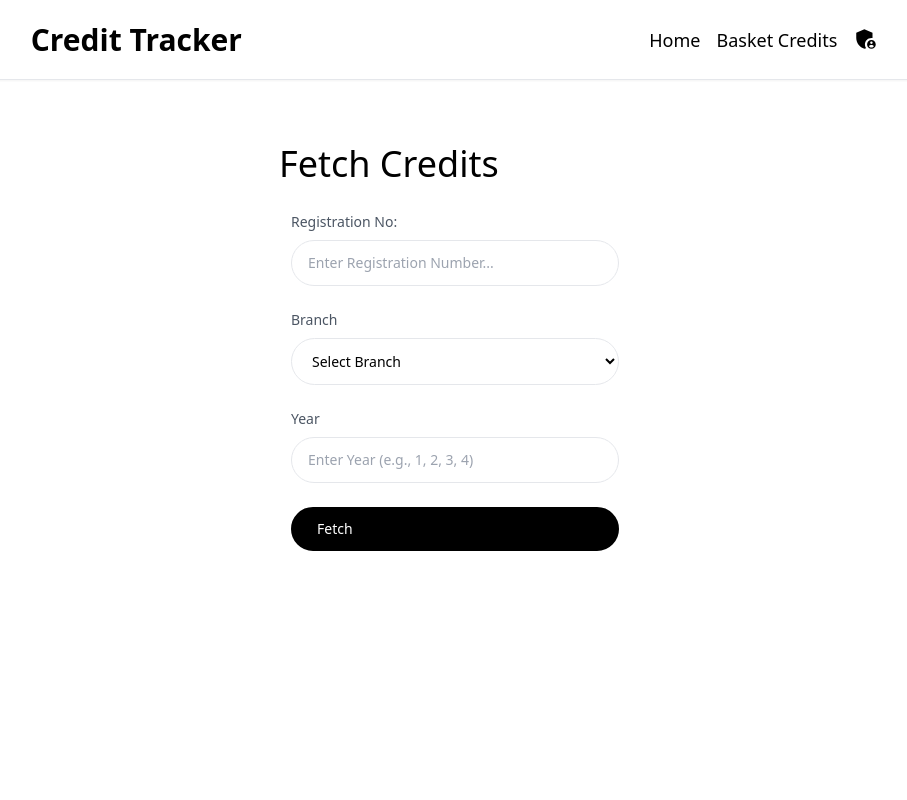
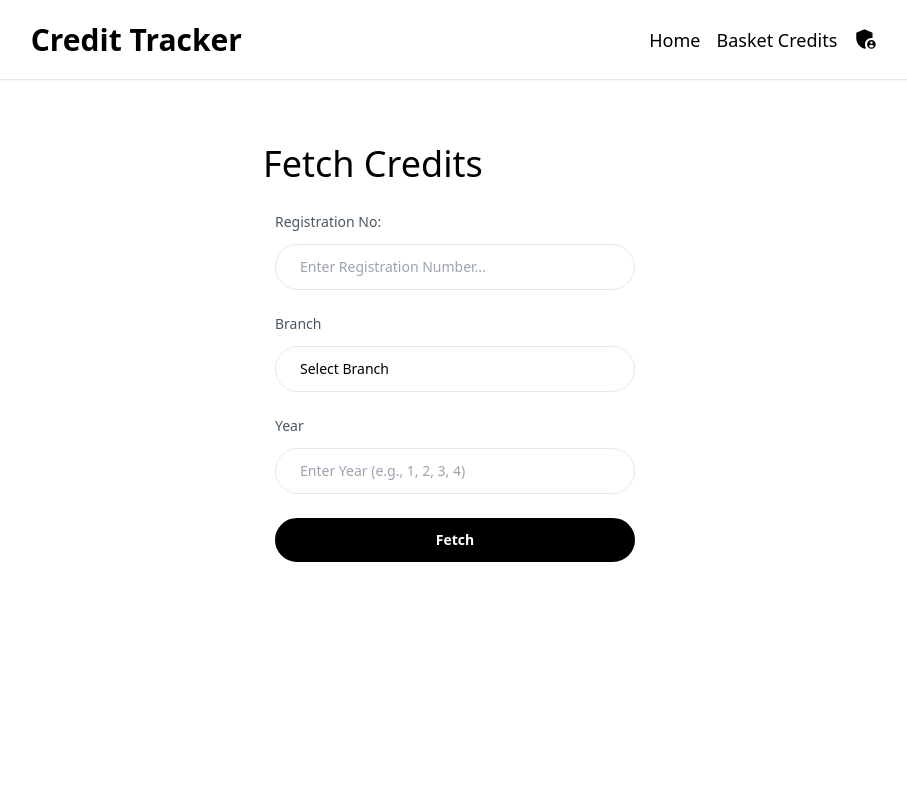
Before and after one commit to Anupam890/creditTaker, a React (Vite) app: page /basketcredits in a window 1280 px wide. Shown: the top 800 px of the page, without its empty margins (185-1092 px from the left). Built offline with nearby package versions, Linux system fonts and the light colour scheme.

Commit message:
added = true;

```diff
--- a/src/layouts/CredDash/BasketCredit.jsx
+++ b/src/layouts/CredDash/BasketCredit.jsx
@@ -41,61 +41,68 @@ const BasketCredit = () => {
     <>
       <section className="min-h-screen">
         <div className="bg-white relative items-center w-full px-5 py-12 mx-auto md:px-12 lg:px-20 max-w-7xl">
-          <div className="w-full max-w-md mx-auto md:max-w-sm sm:px-4">
+          <div className="w-full max-w-md mx-auto md:max-w-sm md:px-0 md:w-96 sm:px-4">
             <div className="flex flex-col">
               <div>
-                <h2 className="text-3xl md:text-4xl text-black animate__animated animate__fadeInUp">Fetch Credits</h2>
+                <h2 className="text-4xl text-black animate__animated animate__fadeInUp">Fetch Credits</h2>
               </div>
             </div>
             <div className="p-3">
               {loading ? (
+
                 <div className="flex justify-center items-center h-64">
                   <Loader />
                 </div>
               ) : fetchedData ? (
-                <div className="mt-6 overflow-x-auto">
+
+                <div className="mt-6">
                   <table className="min-w-full divide-y divide-gray-200">
                     <thead className="bg-gray-100">
                       <tr>
-                        <th className="px-4 py-3 text-left text-xs font-medium text-gray-500 uppercase tracking-wider">Basket Name</th>
-                        <th className="px-4 py-3 text-left text-xs font-medium text-gray-500 uppercase tracking-wider">Requirements</th>
-                        <th className="px-4 py-3 text-left text-xs font-medium text-gray-500 uppercase tracking-wider">Completed Credits</th>
-                        <th className="px-4 py-3 text-left text-xs font-medium text-gray-500 uppercase tracking-wider">Pending Credits</th>
+                        <th className="px-6 py-3 text-left text-xs font-medium text-gray-500 uppercase tracking-wider">Basket Name</th>
+                        <th className="px-6 py-3 text-left text-xs font-medium text-gray-500 uppercase tracking-wider">Requirements</th>
+                        <th className="px-6 py-3 text-left text-xs font-medium text-gray-500 uppercase tracking-wider">Completed Credits</th>
+                        <th className="px-6 py-3 text-left text-xs font-medium text-gray-500 uppercase tracking-wider">Pending Credits</th>
                       </tr>
                     </thead>
                     <tbody className="bg-white divide-y divide-gray-200">
                       {fetchedData.map((item, index) => (
                         <tr key={index}>
-                          <td className="px-4 py-2 text-sm font-medium text-gray-900">{item.basketName}</td>
-                          <td className="px-4 py-2 text-sm text-gray-500">{item.requirements}</td>
-                          <td className="px-4 py-2 text-sm text-gray-500">{item.completedCredits}</td>
-                          <td className="px-4 py-2 text-sm text-gray-500">{item.pendingCredits}</td>
+                          <td className="px-6 py-4 whitespace-nowrap text-sm font-medium text-gray-900">{item.basketName}</td>
+                          <td className="px-6 py-4 whitespace-nowrap text-sm text-gray-500">{item.requirements}</td>
+                          <td className="px-6 py-4 whitespace-nowrap text-sm text-gray-500">{item.completedCredits}</td>
+                          <td className="px-6 py-4 whitespace-nowrap text-sm text-gray-500">{item.pendingCredits}</td>
                         </tr>
                       ))}
                     </tbody>
                   </table>
                 </div>
               ) : (
+
                 <form onSubmit={handleInput} className="animate__animated animate__fadeInUp">
                   <div className="mt-4 space-y-6">
                     <div className="col-span-full">
-                      <label className="block mb-2 text-sm font-medium text-gray-600">Registration No:</label>
+                      <label className="block mb-3 text-sm font-medium text-gray-600">
+                        Registration No:
+                      </label>
                       <input
                         type="text"
                         name="registrationNo"
                         value={formDetail.registrationNo}
                         onChange={handleChange}
                         placeholder="Enter Registration Number..."
-                        className="block w-full px-4 py-3 text-black bg-white border border-gray-200 rounded-full placeholder:text-gray-400 focus:border-blue-500 focus:outline-none focus:ring-blue-500 sm:text-sm"
+                        className="block w-full px-6 py-3 text-black bg-white border border-gray-200 rounded-full appearance-none placeholder:text-gray-400 focus:border-blue-500 focus:outline-none focus:ring-blue-500 sm:text-sm"
                       />
                     </div>
                     <div className="col-span-full">
-                      <label className="block mb-2 text-sm font-medium text-gray-600">Branch</label>
+                      <label className="block mb-3 text-sm font-medium text-gray-600">
+                        Branch
+                      </label>
                       <select
                         name="branch"
                         value={formDetail.branch}
                         onChange={handleChange}
-                        className="block w-full px-4 py-3 text-black bg-white border border-gray-200 rounded-full placeholder:text-gray-400 focus:border-blue-500 focus:outline-none focus:ring-blue-500 sm:text-sm"
+                        className="block w-full px-6 py-3 text-black bg-white border border-gray-200 rounded-full appearance-none placeholder:text-gray-400 focus:border-blue-500 focus:outline-none focus:ring-blue-500 sm:text-sm"
                       >
                         <option value="">Select Branch</option>
                         <option value="cse">Computer Science</option>
@@ -104,21 +111,23 @@ const BasketCredit = () => {
                       </select>
                     </div>
                     <div className="col-span-full">
-                      <label className="block mb-2 text-sm font-medium text-gray-600">Year</label>
+                      <label className="block mb-3 text-sm font-medium text-gray-600">
+                        Year
+                      </label>
                       <input
                         type="text"
                         name="year"
                         value={formDetail.year}
                         onChange={handleChange}
                         placeholder="Enter Year (e.g., 1, 2, 3, 4)"
-                        className="block w-full px-4 py-3 text-black bg-white border border-gray-200 rounded-full placeholder:text-gray-400 focus:border-blue-500 focus:outline-none focus:ring-blue-500 sm:text-sm"
+                        className="block w-full px-6 py-3 text-black bg-white border border-gray-200 rounded-full appearance-none placeholder:text-gray-400 focus:border-blue-500 focus:outline-none focus:ring-blue-500 sm:text-sm"
                       />
                     </div>
 
                     <div className="col-span-full">
                       <button
                         type="submit"
-                        className="w-full px-6 py-2.5 text-center text-white bg-black border-2 border-black rounded-full inline-flex hover:bg-transparent hover:border-black hover:text-black focus:outline-none focus-visible:outline-black text-sm duration-200"
+                        className="items-center font-bold justify-center w-full px-6 py-2.5 text-center text-white duration-200 bg-black border-2 border-black rounded-full inline-flex hover:bg-transparent hover:border-black hover:text-black focus:outline-none focus-visible:outline-black text-sm focus-visible:ring-black"
                       >
                         Fetch
                       </button>
```
